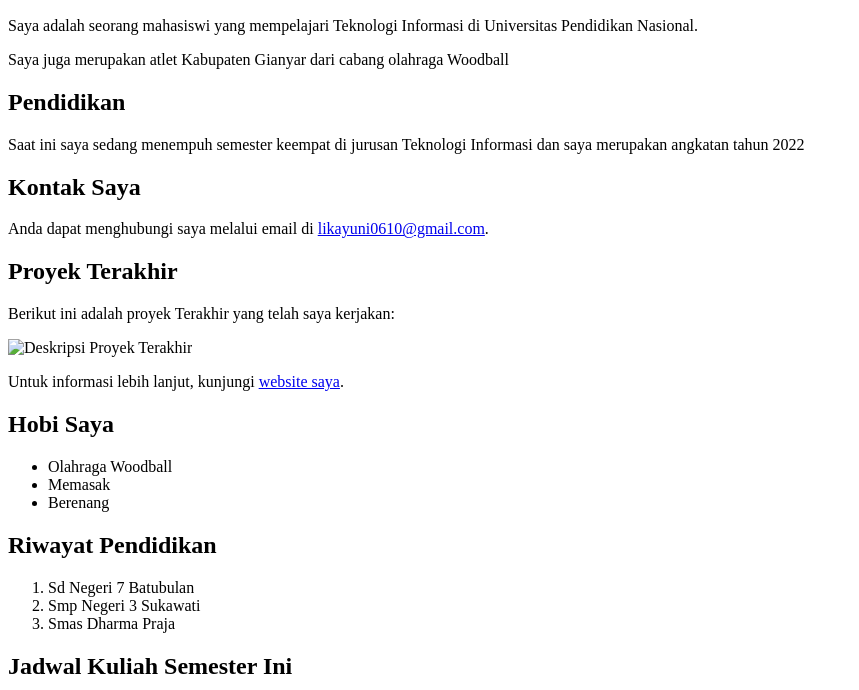
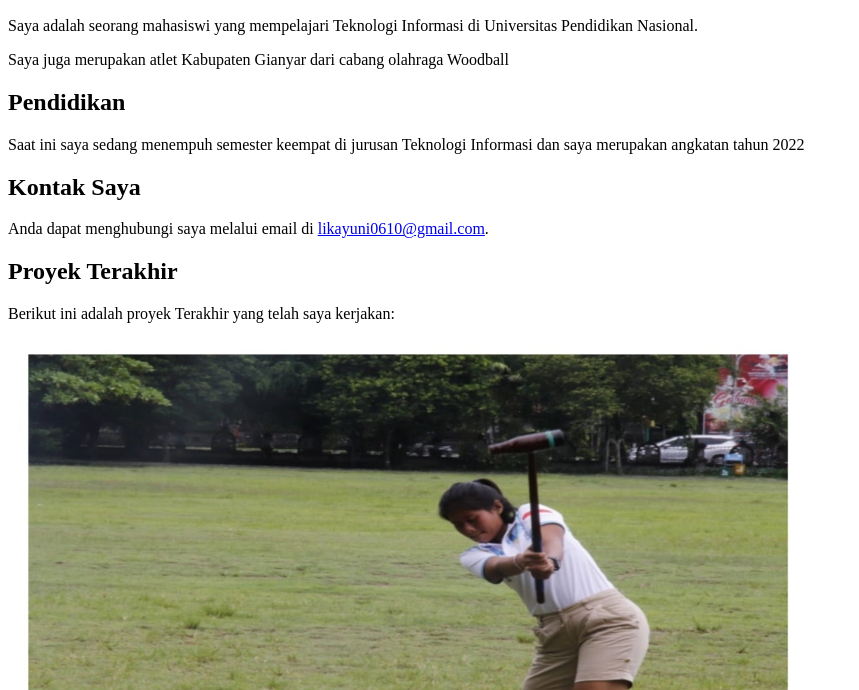
Before and after one commit to likayuni/tugas-praktikum-html-lika, a plain HTML site: page index.html in a window 1280 px wide. Shown: the part 110-800 px from the top of the page, without its empty margins (0-859 px from the left). Drawn offline with Linux system fonts and the light colour scheme.

Commit message:
formulir

```diff
--- a/index.html
+++ b/index.html
@@ -23,7 +23,7 @@
 
     <h2>Proyek Terakhir</h2>
     <p>Berikut ini adalah proyek Terakhir yang telah saya kerjakan:</p>
-    <img src="C:\Users\itund\Downloads\lika foto.jpg" alt="Deskripsi Proyek Terakhir" width="800" height="800">
+    <img src="Foto Profil.jpeg.jpg" alt="Deskripsi Proyek Terakhir" width="800" height="800">
 
     <p>Untuk informasi lebih lanjut, kunjungi <a href="http://www.likakepo.com" target="_blank">website saya</a>.</p>
 </body>
```
Also changed, not shown: Foto Profil.jpeg.jpg (added).
